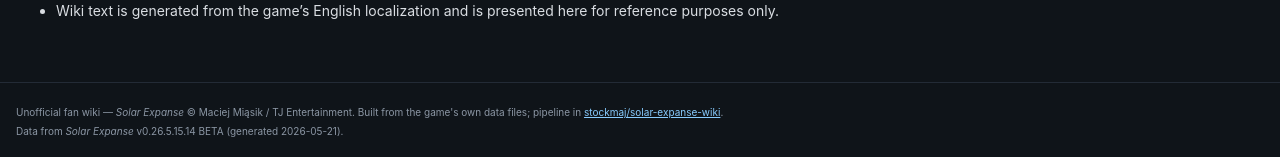
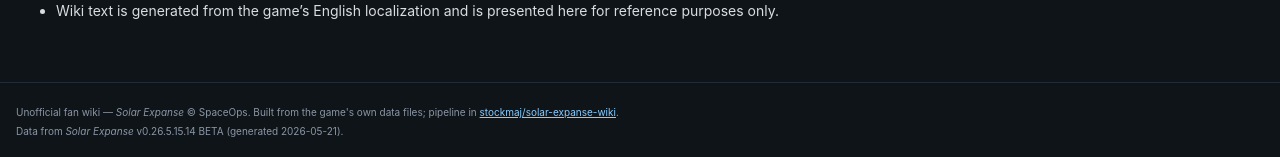
Before and after one commit to stockmaj/solar-expanse-wiki, a Jekyll site: the page built from docs/README.md, in a window 1280 px wide and 1375 px high. Shown: the part 1215-1372 px from the top of the window. Built offline with Jekyll 4.4.1, drawn with Linux system fonts in a browser that asks for light colours; our own code applies the rules of GitHub Pages for plain Markdown files.

Commit message:
footer: correct copyright attribution to SpaceOps (from ProjectSettings.companyName)
The prior credit ("Maciej Miąsik / TJ Entertainment") was wrong — those
parties have no involvement with Solar Expanse. The game's own
`ProjectSettings.asset` carries `companyName: SpaceOps`, which is the
authoritative attribution.

Co-Authored-By: Claude Opus 4.7 (1M context) <noreply@anthropic.com>

```diff
--- a/docs/_layouts/default.html
+++ b/docs/_layouts/default.html
@@ -194,7 +194,7 @@
   <footer class="site-footer">
     <div class="container">
       <small>
-        Unofficial fan wiki — <em>Solar Expanse</em> © Maciej Miąsik / TJ Entertainment.
+        Unofficial fan wiki — <em>Solar Expanse</em> © SpaceOps.
         Built from the game's own data files; pipeline in
         <a href="https://github.com/{{ site.github.repository_nwo | default: 'stockmaj/solar-expanse-wiki' }}">stockmaj/solar-expanse-wiki</a>.
         {% if site.data.wiki %}
```
